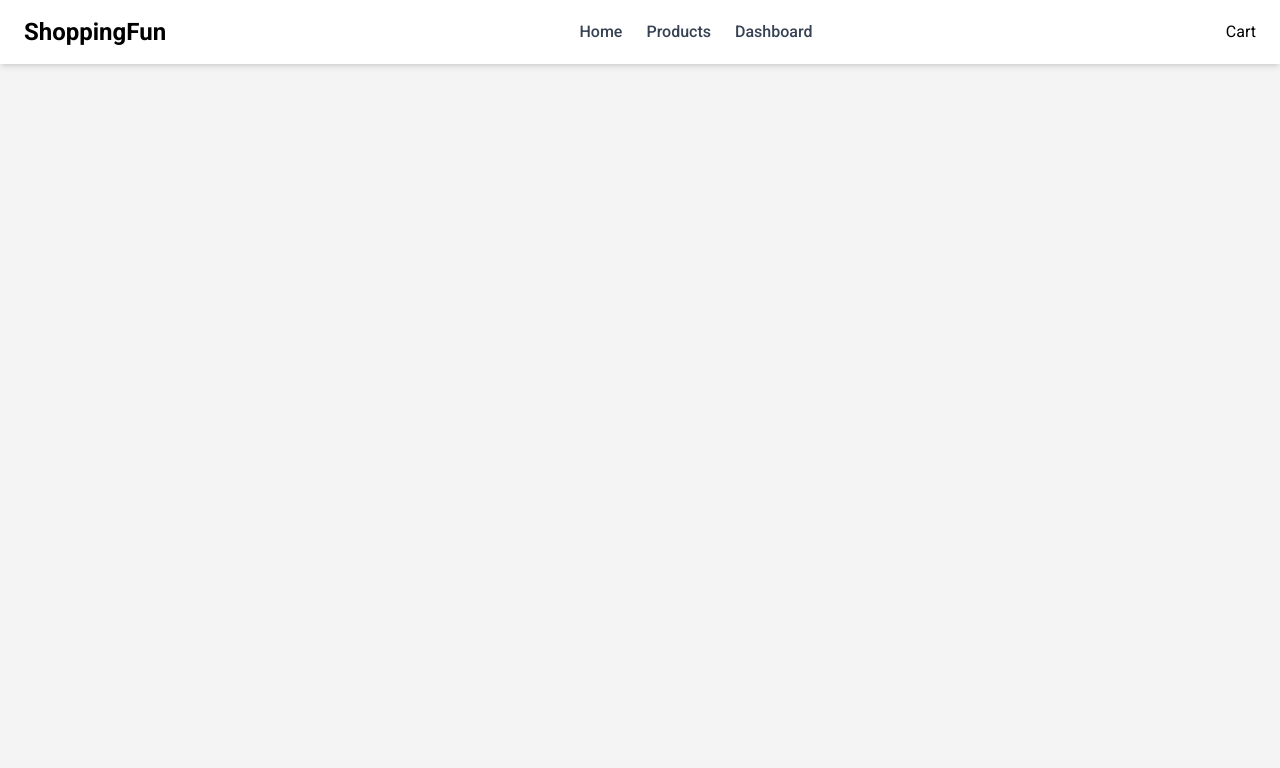
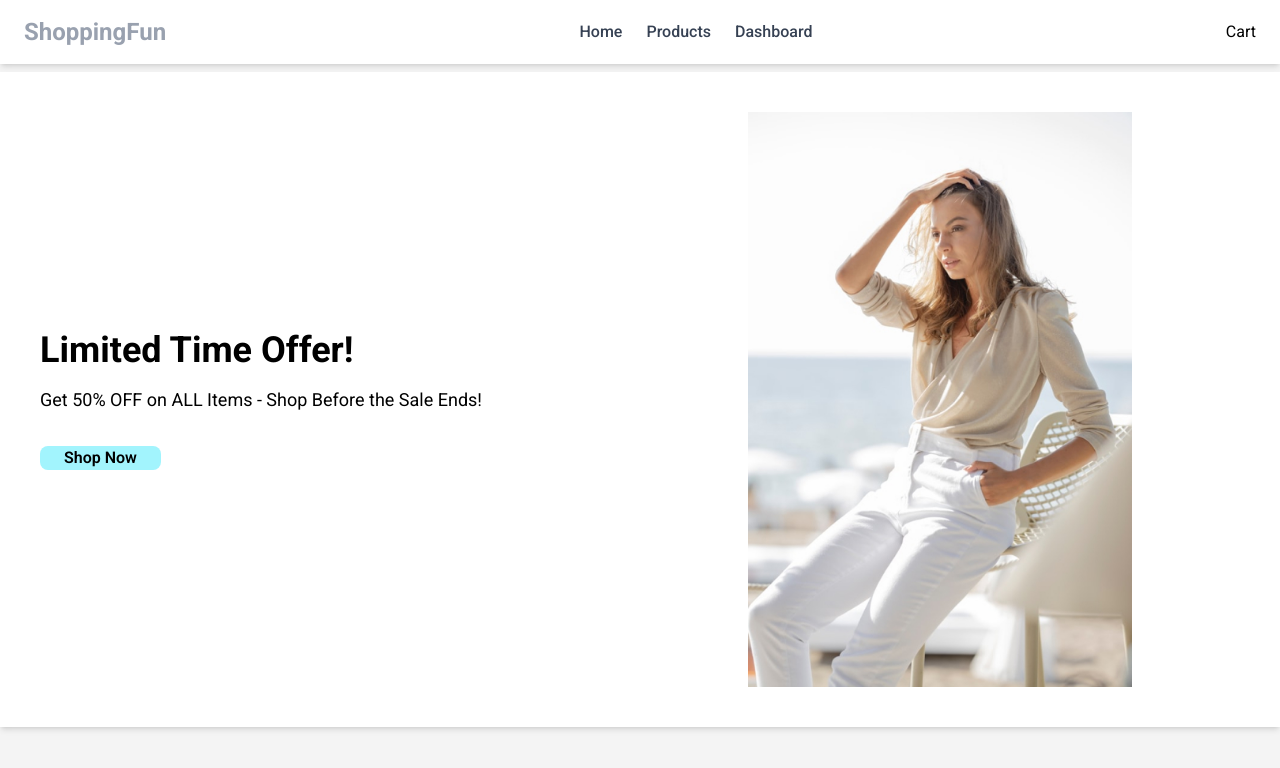
Before and after one commit to phiona-b3/Ecommerce_Website, a React (Vite) app: page / in a window 1280 px wide. Shown: the top 768 px of the page. Built offline with nearby package versions, Linux system fonts and the light colour scheme.

Commit message:
Creating the herobanner

```diff
--- a/src/App.tsx
+++ b/src/App.tsx
@@ -1,10 +1,12 @@
 import { BrowserRouter as Router } from "react-router-dom"
 import Navbar from "./components/Navbar"
+import Herobanner from "./components/Herobanner"
 
 const App = () => {
   return (
     <Router>
       <Navbar/>
+      <Herobanner/>
     </Router>
   )
 }
--- /dev/null
+++ b/src/components/Herobanner.tsx
@@ -0,0 +1,18 @@
+import React from 'react'
+
+const Herobanner = () => {
+  return (
+    <div className="bg-white shadow-md mt-2 flex flex-col md:flex-row items-center p-6 md:p-10">
+        <div className="text-center md:text-left md:w-1/2 space-y-4">
+            <h1 className="text-4xl font-bold">Limited Time Offer!</h1>
+            <p className=" text-lg">Get 50% OFF on ALL Items - Shop Before the Sale Ends!</p>
+            <button className=" bg-cyan-200 px-6 mt-4 rounded-lg font-semibold">Shop Now</button>
+        </div>
+        <div className="md:w-1/2 flex justify-center mt-4 md:mt-0">
+            <img src="src/assets/herobanner.png" alt="Lady wearing elegant shirt styled with cream pants" className=" w-2/4 md:w-full max-w-sm h-auto max-w-md"/>
+        </div>
+    </div>
+  )
+}
+
+export default Herobanner
--- a/src/components/Navbar.tsx
+++ b/src/components/Navbar.tsx
@@ -5,7 +5,7 @@ const Navbar = () => {
   return (
     <nav className="bg-white shadow-md py-4 px-6 flex justify-between items-center">
         <div className="text-2xl font-bold text-dark-500">
-            <Link to="/">ShoppingFun</Link>
+            <Link to="/" className="text-gray-400">ShoppingFun</Link>
         </div>
 
         <ul className="hidden md:flex space-x-6 text-gray-700 font-medium">
```
Also changed, not shown: src/assets/herobanner.png (added), src/assets/logo.svg (deleted).
